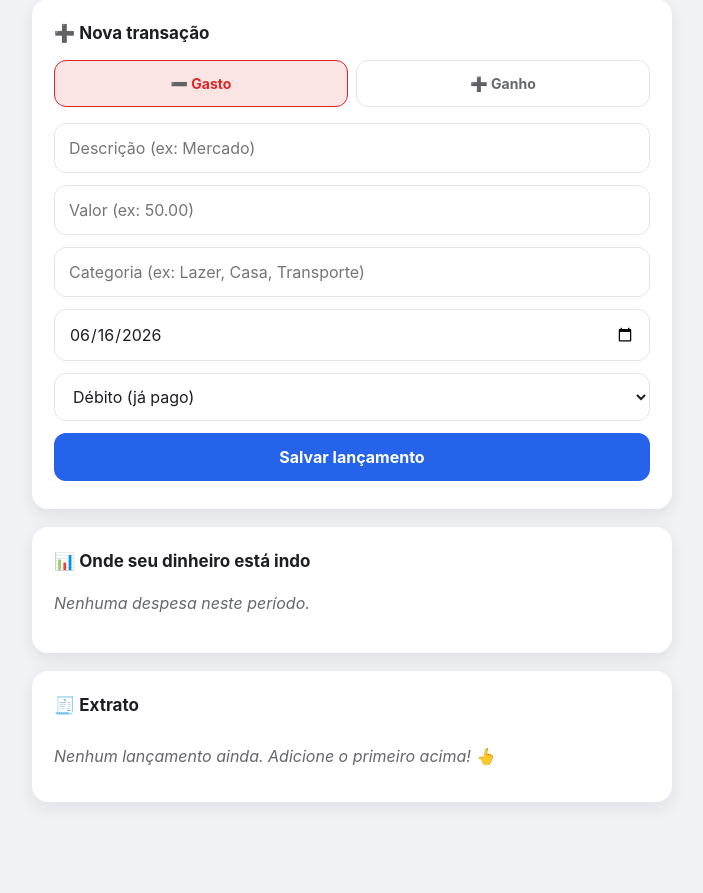
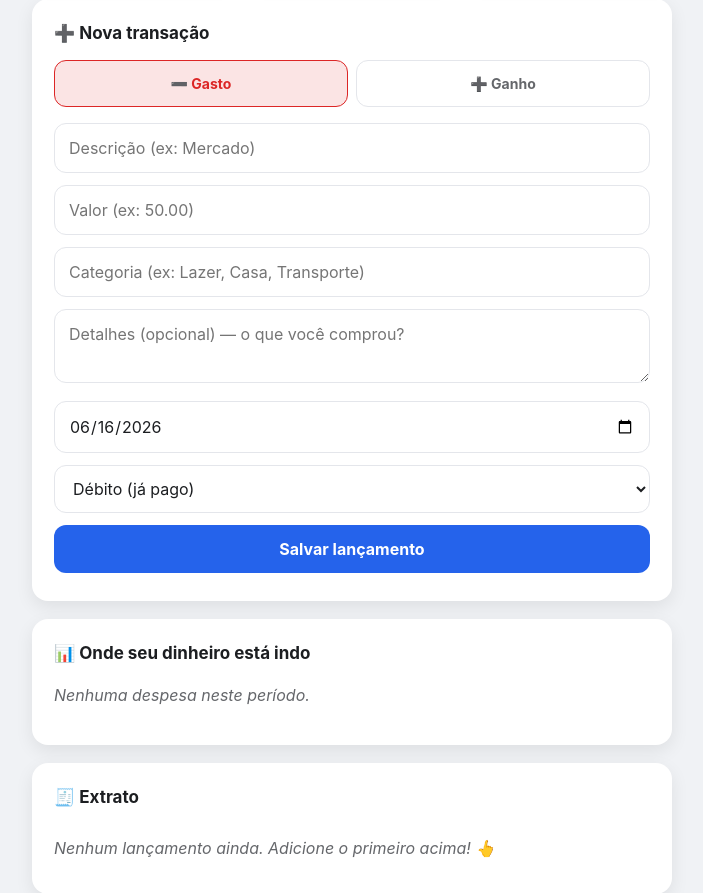
Before and after one commit to wotocoskig/whereMyCash, a Flask app: page / in a window 1280 px wide. Shown: the part 258-1151 px from the top of the page, without its empty margins (288-991 px from the left). Before the commit the page ends 1063 px from the top, so only its background shows below. Run offline with Flask 3, Linux system fonts and the light colour scheme; the visitor is signed in with stand-in values (Sample User, id 1); data that the repository does not hold is empty.

Commit message:
feat: campo opcional de detalhes nas transacoes
- Novo campo 'detalhes' (opcional) para anotar o que foi comprado
- Coluna 'detalhes' com migracao automatica; vazio vira NULL
- Aparece no extrato so quando preenchido (com icone)
- Disponivel no formulario de adicionar e na edicao
- textarea estilizada no base.html (compartilhada)

```diff
--- a/app.py
+++ b/app.py
@@ -83,6 +83,9 @@ def init_db():
         # ou 'DEBITO' (já saiu da conta). Ganhos e dados antigos ficam NULL,
         # tratados como "já pago / à vista".
         conn.execute("ALTER TABLE transacoes ADD COLUMN forma TEXT")
+    if "detalhes" not in colunas:
+        # Anotação opcional do usuário sobre a compra (o que foi comprado etc.).
+        conn.execute("ALTER TABLE transacoes ADD COLUMN detalhes TEXT")
 
     conn.commit()
     conn.close()
@@ -294,12 +297,13 @@ def adicionar():
     data_lanc = request.form.get('data') or date.today().isoformat()
     # Forma de pagamento só faz sentido para gastos; ganhos ficam NULL.
     forma = request.form.get('forma') if tipo == 'DESPESA' else None
+    detalhes = request.form.get('detalhes', '').strip() or None
 
     conn = get_db()
     conn.execute(
-        "INSERT INTO transacoes (descricao, valor, tipo, categoria, data, forma, usuario_id) "
-        "VALUES (?, ?, ?, ?, ?, ?, ?)",
-        (descricao, valor, tipo, categoria, data_lanc, forma, session['usuario_id']),
+        "INSERT INTO transacoes (descricao, valor, tipo, categoria, data, forma, detalhes, usuario_id) "
+        "VALUES (?, ?, ?, ?, ?, ?, ?, ?)",
+        (descricao, valor, tipo, categoria, data_lanc, forma, detalhes, session['usuario_id']),
     )
     conn.commit()
     conn.close()
@@ -330,9 +334,10 @@ def editar(id):
     if request.method == 'POST':
         tipo = request.form['tipo']
         forma = request.form.get('forma') if tipo == 'DESPESA' else None
+        detalhes = request.form.get('detalhes', '').strip() or None
         conn.execute(
             "UPDATE transacoes SET descricao = ?, valor = ?, tipo = ?, "
-            "categoria = ?, data = ?, forma = ? WHERE id = ? AND usuario_id = ?",
+            "categoria = ?, data = ?, forma = ?, detalhes = ? WHERE id = ? AND usuario_id = ?",
             (
                 request.form['descricao'],
                 float(request.form['valor']),
@@ -340,6 +345,7 @@ def editar(id):
                 request.form['categoria'],
                 request.form.get('data') or date.today().isoformat(),
                 forma,
+                detalhes,
                 id,
                 uid,
             ),
--- a/templates/base.html
+++ b/templates/base.html
@@ -65,11 +65,12 @@
         h1, h2, h3 { margin: 0 0 14px; }
         h3 { font-size: 17px; }
         label { font-weight: 600; font-size: 14px; display: block; margin-top: 6px; }
-        input, select, button {
+        input, select, button, textarea {
             font: inherit; padding: 12px 14px; border-radius: 12px; border: 1px solid var(--border);
             background: var(--card-bg); color: var(--text); width: 100%; margin: 6px 0;
         }
-        input:focus, select:focus { outline: none; border-color: var(--accent); box-shadow: 0 0 0 3px rgba(37, 99, 235, 0.15); }
+        textarea { resize: vertical; }
+        input:focus, select:focus, textarea:focus { outline: none; border-color: var(--accent); box-shadow: 0 0 0 3px rgba(37, 99, 235, 0.15); }
         .btn { background: var(--accent); color: #fff; border: none; font-weight: 700; cursor: pointer; transition: background 0.15s ease; }
         .btn:hover { background: var(--accent-hover); }
         .link { color: var(--accent); text-decoration: none; font-weight: 600; }
--- a/templates/editar.html
+++ b/templates/editar.html
@@ -24,6 +24,9 @@
 
         <label for="categoria">Categoria</label>
         <input type="text" id="categoria" name="categoria" value="{{ t.categoria }}" required>
+
+        <label for="detalhes">Detalhes (opcional)</label>
+        <textarea id="detalhes" name="detalhes" rows="2" placeholder="O que você comprou?">{{ t.detalhes or '' }}</textarea>
 
         <label for="data">Data</label>
         <input type="date" id="data" name="data" value="{{ t.data }}" required>
--- a/templates/index.html
+++ b/templates/index.html
@@ -25,6 +25,7 @@
         .extrato .info { flex: 1; min-width: 0; }
         .extrato .desc { font-weight: 600; }
         .extrato .meta { font-size: 12px; color: var(--muted); }
+        .extrato .detalhe { font-size: 13px; color: var(--muted); font-style: italic; margin-top: 3px; white-space: pre-wrap; word-break: break-word; }
         .acoes { display: flex; gap: 6px; flex-shrink: 0; }
         .acoes form { width: auto; margin: 0; }
         .btn-acao { padding: 7px 12px; font-size: 13px; border-radius: 9px; text-decoration: none; display: inline-block; width: auto; margin: 0; border: 1px solid var(--border); background: var(--card-bg); color: var(--text); cursor: pointer; }
@@ -99,6 +100,7 @@
             <input type="text" name="descricao" placeholder="Descrição (ex: Mercado)" required>
             <input type="number" step="0.01" name="valor" placeholder="Valor (ex: 50.00)" required>
             <input type="text" name="categoria" placeholder="Categoria (ex: Lazer, Casa, Transporte)" required>
+            <textarea name="detalhes" rows="2" placeholder="Detalhes (opcional) — o que você comprou?"></textarea>
             <input type="date" name="data" value="{{ hoje }}" required>
             <select name="forma" id="forma">
                 <option value="DEBITO">Débito (já pago)</option>
@@ -154,6 +156,9 @@
                             <span class="tag tag-debito">débito</span>
                         {% endif %}
                         <div class="meta">{{ t.categoria }} • {{ t.data|data_br }}</div>
+                        {% if t.detalhes %}
+                            <div class="detalhe">📝 {{ t.detalhes }}</div>
+                        {% endif %}
                     </span>
                     <span class="acoes">
                         <a class="btn-acao" href="/editar/{{ t.id }}">✏️</a>
```
Also changed, not shown: CLAUDE.md (+2 -0 lines).
